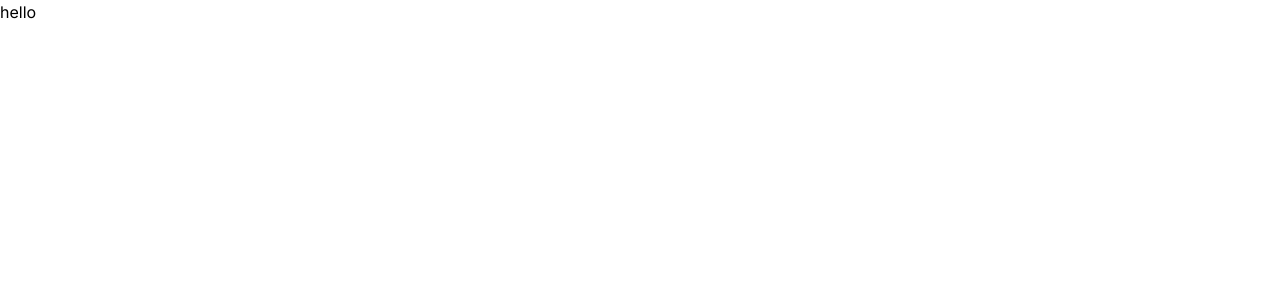
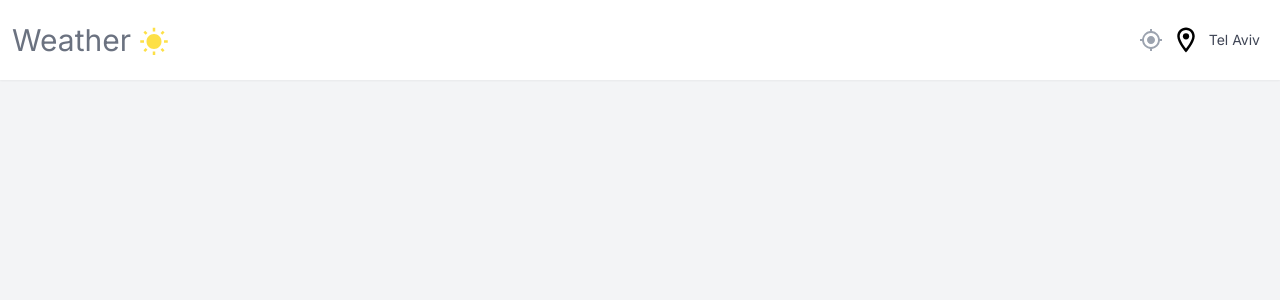
Before and after one commit to Amir2210/Weather-App-With-Next.JS, a Next.js app: page / in a window 1280 px wide. Shown: the top 300 px of the page. Built offline with nearby package versions, Linux system fonts and the light colour scheme.

Commit message:
Style the navbar

```diff
--- a/src/app/page.tsx
+++ b/src/app/page.tsx
@@ -1,8 +1,9 @@
+import Navbar from '@/components/Navbar';
 
 export default function Home() {
   return (
-    <main>
-      <h1>hello</h1>
+    <main className='flex flex-col gap-4 bg-gray-100 min-h-screen'>
+      <Navbar />
     </main>
   )
 }
--- a/src/components/Navbar.tsx
+++ b/src/components/Navbar.tsx
@@ -1,9 +1,26 @@
 import React from 'react'
-
+import { MdWbSunny } from "react-icons/md";
+import { MdMyLocation } from "react-icons/md";
+import { MdOutlineLocationOn } from "react-icons/md";
 type Props = {}
 
-const Navbar = (props: Props) => {
+export default function Navbar({ }: Props) {
   return (
-    <div>Navbar</div>
+    <nav className='shadow-sm sticky top-0 left-0 z-50 bg-white'>
+      <div className='h-[80px] w-full flex justify-between items-center max-w-7xl px-3 mx-auto'>
+        <div className='flex items-center justify-center gap-2'>
+          <h2 className='text-gray-500 text-3xl capitalize'>weather</h2>
+          <MdWbSunny className='text-3xl mt-1 text-yellow-300' />
+        </div>
+        <section className='flex gap-2 items-center'>
+          <MdMyLocation className='text-2xl text-gray-400 hover:opacity-80 cursor-pointer duration-150' />
+          <MdOutlineLocationOn className='text-3xl' />
+          <p className='text-slate-900/80 text-sm capitalize'>tel aviv</p>
+          <div>
+
+          </div>
+        </section>
+      </div>
+    </nav>
   )
 }
```
Also changed, not shown: package.json (+5 -4 lines), 1 other file (tests, documents, lock files or other folders).
